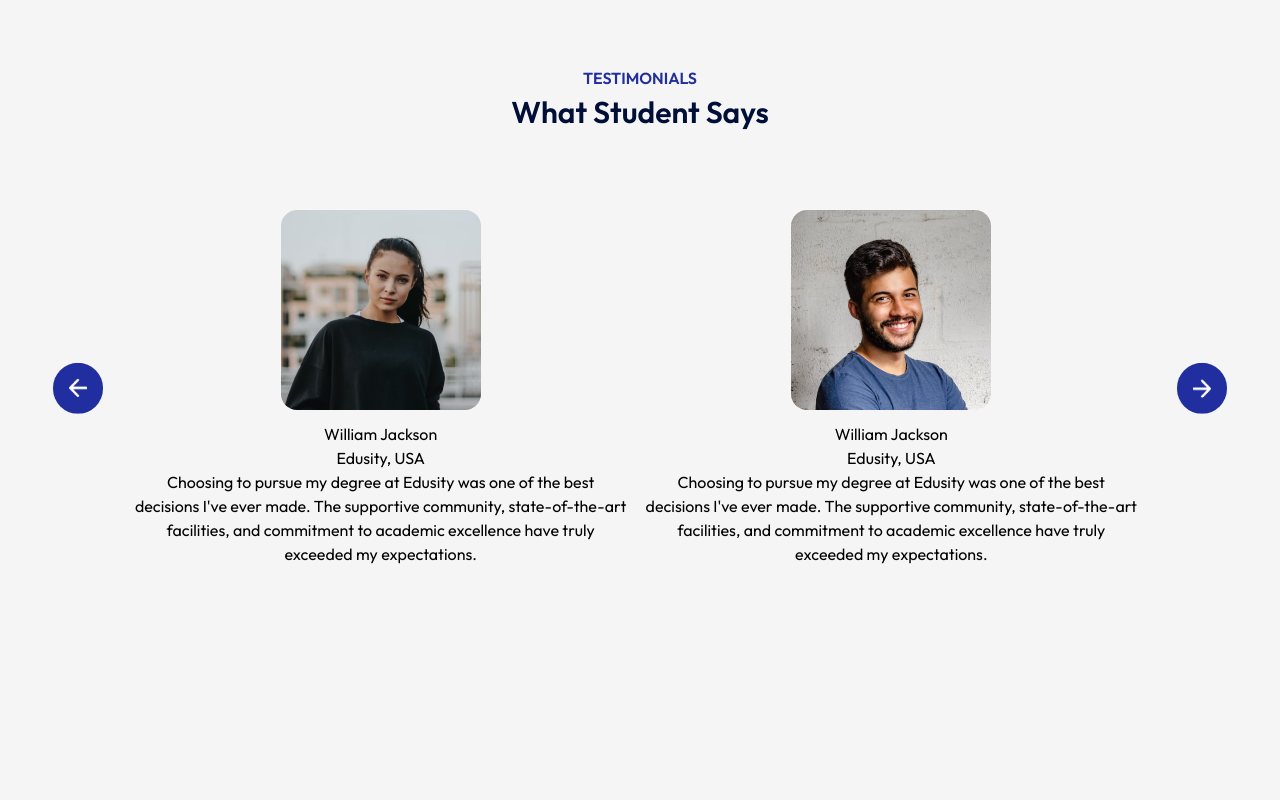
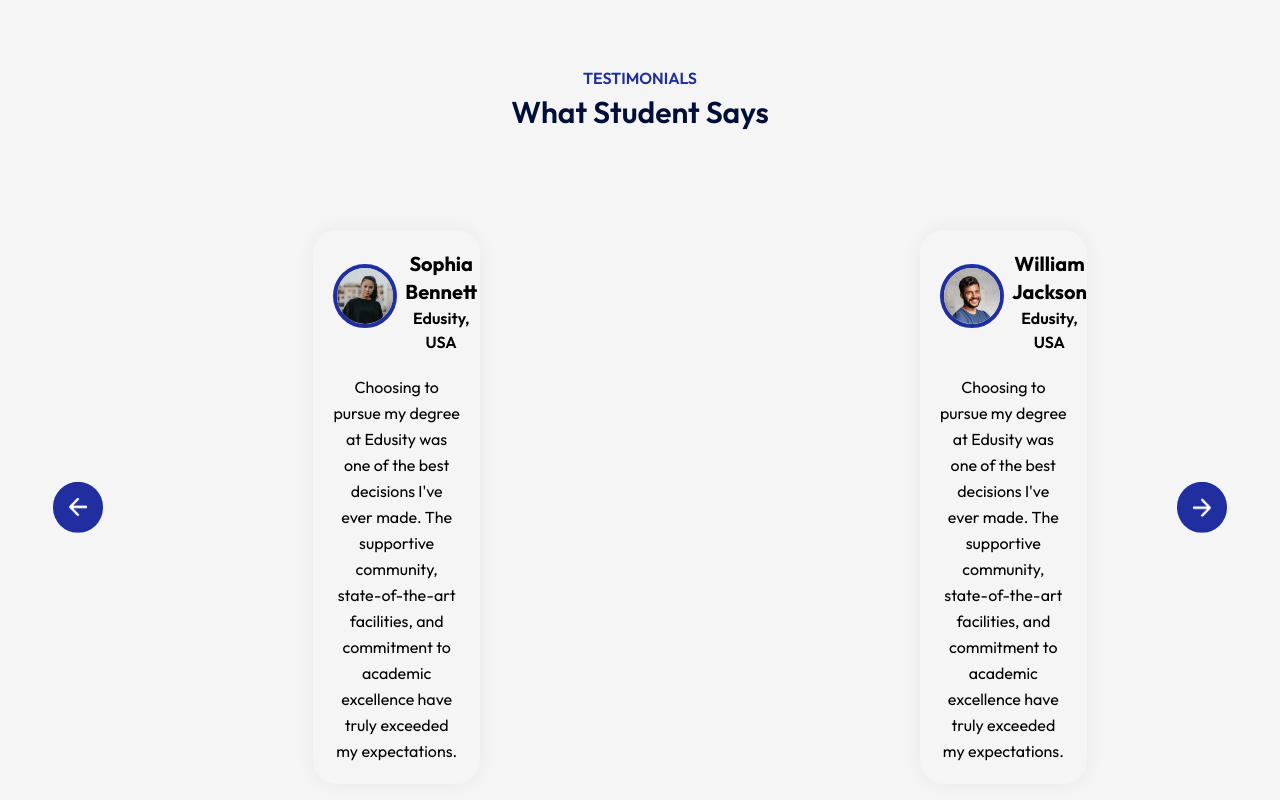
Before and after one commit to salilpal/edusity-react, a React (Vite) app in the folder client/: page / in a window 1280 px wide. Shown: the part 2516-3316 px from the top of the page. Before the commit the page ends 3162 px from the top, so only its background shows below. Built offline with nearby package versions, Linux system fonts and the light colour scheme.

Commit message:
completed testimonials section

```diff
--- a/client/src/Components/Testimonials/Testimonials.jsx
+++ b/client/src/Components/Testimonials/Testimonials.jsx
@@ -1,4 +1,4 @@
-import React from "react";
+import React, { useRef } from "react";
 import next_icon from "../../assets/next-icon.png";
 import back_icon from "../../assets/back-icon.png";
 import user_1 from "../../assets/user-1.png";
@@ -7,6 +7,23 @@ import user_3 from "../../assets/user-3.png";
 import user_4 from "../../assets/user-4.png";
 
 const Testimonials = () => {
+  const slider = useRef();
+  let tx = 0;
+
+  const slideForward = () => {
+    if (tx > -50) {
+      tx -= 25;
+    }
+    slider.current.style.transform = `translateX(${tx}%)`;
+  };
+
+  const slideBackward = () => {
+    if (tx < 0) {
+      tx += 25;
+    }
+    slider.current.style.transform = `translateX(${tx}%)`;
+  };
+
   return (
     <>
       <div class="my-20 mx-auto py-0 px-20 relative w-11/12">
@@ -14,30 +31,39 @@ const Testimonials = () => {
           src={next_icon}
           alt=""
           class="absolute top-1/2 right-0 -translate-y-1/2 p-4 w-[50px] rounded-full cursor-pointer bg-[#212EA0]"
+          onClick={slideForward}
         />
         <img
           src={back_icon}
           alt=""
           class="absolute top-1/2 left-0 -translate-y-1/2 p-4 w-[50px] rounded-full cursor-pointer bg-[#212EA0]"
+          onClick={slideBackward}
         />
         <div class="overflow-hidden">
           {" "}
           {/* slider */}
-          <ul class="flex w-[200%] overflow-x-hidden transition duration-500 text-center gap-4">
-            <li class="">
-              <div>
+          <ul
+            ref={slider}
+            class="flex w-[200%] overflow-x-hidden transition duration-500 text-center gap-100 ml-40"
+          >
+            <li class="w-[400px] p-5">
+              <div class="shadow-[0_0_20px_rgba(0,0,0,0.05)] rounded-3xl p-5 leading-relaxed">
                 {" "}
                 {/* slide */}
-                <div class="flex items-center flex-col">
+                <div class="flex items-center mb-5 text-base">
                   {" "}
                   {/* user-info */}
-                  <img src={user_1} alt="" class="rounded-2xl mb-3" />
+                  <img
+                    src={user_1}
+                    alt=""
+                    class="rounded-4xl mb-3 mr-2 w-16 border-4 border-solid border-[#212EA0]"
+                  />
                   <div>
-                    <h3>William Jackson</h3>
-                    <span>Edusity, USA</span>
+                    <h3 class="font-bold text-xl">Sophia Bennett</h3>
+                    <span class="font-semibold">Edusity, USA</span>
                   </div>
                 </div>
-                <p>
+                <p class="mt-3">
                   Choosing to pursue my degree at Edusity was one of the best
                   decisions I've ever made. The supportive community,
                   state-of-the-art facilities, and commitment to academic
@@ -45,20 +71,24 @@ const Testimonials = () => {
                 </p>
               </div>
             </li>
-            <li>
-              <div>
+            <li class="w-[400px] p-5">
+              <div class="shadow-[0_0_20px_rgba(0,0,0,0.05)] rounded-3xl p-5 leading-relaxed">
                 {" "}
                 {/* slide */}
-                <div class="flex items-center flex-col">
+                <div class="flex items-center mb-5 text-base">
                   {" "}
                   {/* user-info */}
-                  <img src={user_2} alt="" class="rounded-2xl mb-3" />
+                  <img
+                    src={user_2}
+                    alt=""
+                    class="rounded-4xl mb-3 mr-2 w-16 border-4 border-solid border-[#212EA0]"
+                  />
                   <div>
-                    <h3>William Jackson</h3>
-                    <span>Edusity, USA</span>
+                    <h3 class="font-bold text-xl">William Jackson</h3>
+                    <span class="font-semibold">Edusity, USA</span>
                   </div>
                 </div>
-                <p>
+                <p class="mt-3">
                   Choosing to pursue my degree at Edusity was one of the best
                   decisions I've ever made. The supportive community,
                   state-of-the-art facilities, and commitment to academic
@@ -66,20 +96,24 @@ const Testimonials = () => {
                 </p>
               </div>
             </li>
-            <li>
-              <div>
+            <li class="w-[400px] p-5">
+              <div class="shadow-[0_0_20px_rgba(0,0,0,0.05)] rounded-3xl p-5 leading-relaxed">
                 {" "}
                 {/* slide */}
-                <div>
+                <div class="flex items-center mb-5 text-base">
                   {" "}
                   {/* user-info */}
-                  <img src={user_3} alt="" />
+                  <img
+                    src={user_3}
+                    alt=""
+                    class="rounded-4xl mb-3 mr-2 w-16 border-4 border-solid border-[#212EA0]"
+                  />
                   <div>
-                    <h3>William Jackson</h3>
-                    <span>Edusity, USA</span>
+                    <h3 class="font-bold text-xl">Aria Sinclair</h3>
+                    <span class="font-semibold">Edusity, USA</span>
                   </div>
                 </div>
-                <p>
+                <p class="mt-3">
                   Choosing to pursue my degree at Edusity was one of the best
                   decisions I've ever made. The supportive community,
                   state-of-the-art facilities, and commitment to academic
@@ -87,20 +121,24 @@ const Testimonials = () => {
                 </p>
               </div>
             </li>
-            <li>
-              <div>
+            <li class="w-[400px] p-5">
+              <div class="shadow-[0_0_20px_rgba(0,0,0,0.05)] rounded-3xl p-5 leading-relaxed">
                 {" "}
                 {/* slide */}
-                <div>
+                <div class="flex items-center mb-5 text-base">
                   {" "}
                   {/* user-info */}
-                  <img src={user_4} alt="" />
+                  <img
+                    src={user_4}
+                    alt=""
+                    class="rounded-4xl mb-3 mr-2 w-16 border-4 border-solid border-[#212EA0]"
+                  />
                   <div>
-                    <h3>William Jackson</h3>
-                    <span>Edusity, USA</span>
+                    <h3 class="font-bold text-xl">Ethan Carter</h3>
+                    <span class="font-semibold">Edusity, USA</span>
                   </div>
                 </div>
-                <p>
+                <p class="mt-3">
                   Choosing to pursue my degree at Edusity was one of the best
                   decisions I've ever made. The supportive community,
                   state-of-the-art facilities, and commitment to academic
```
